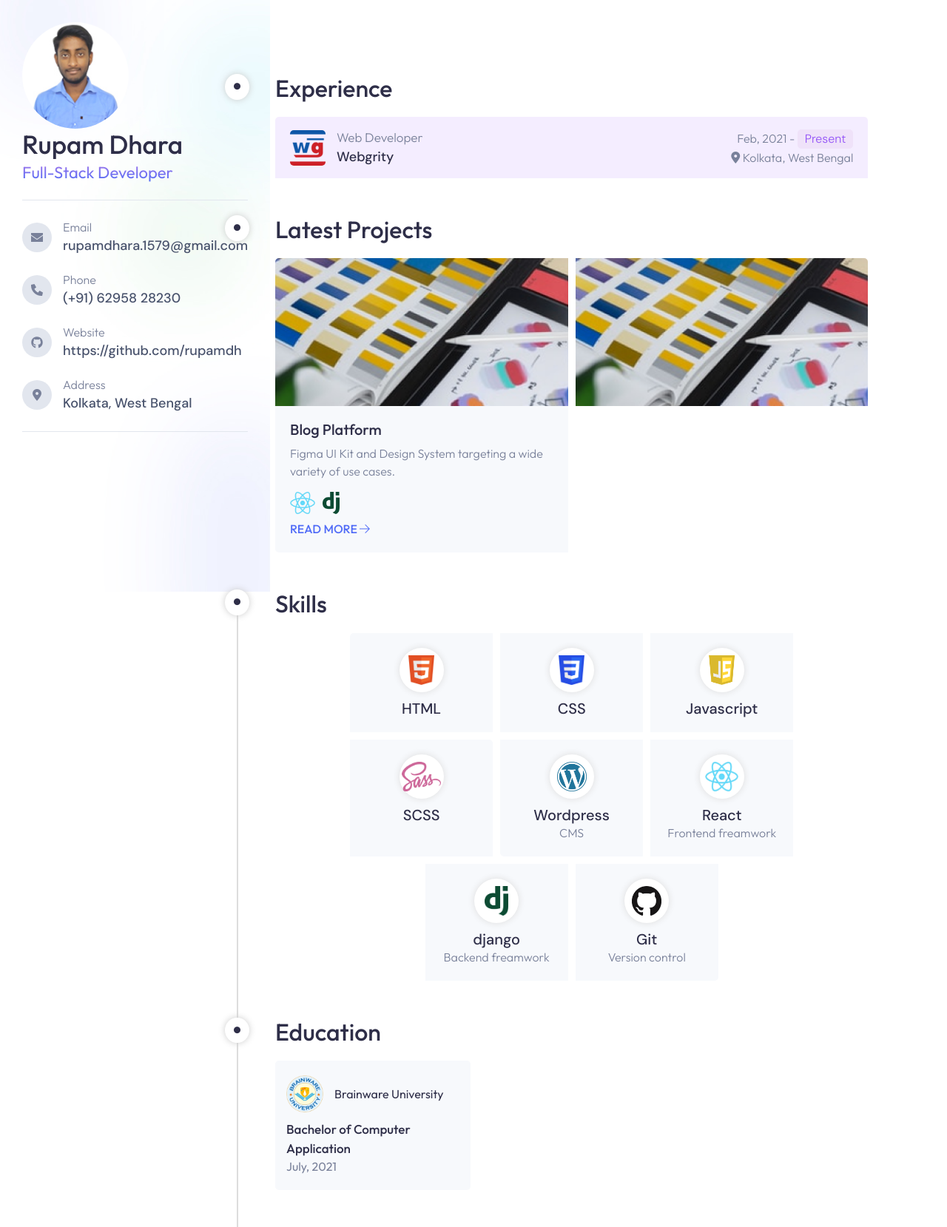
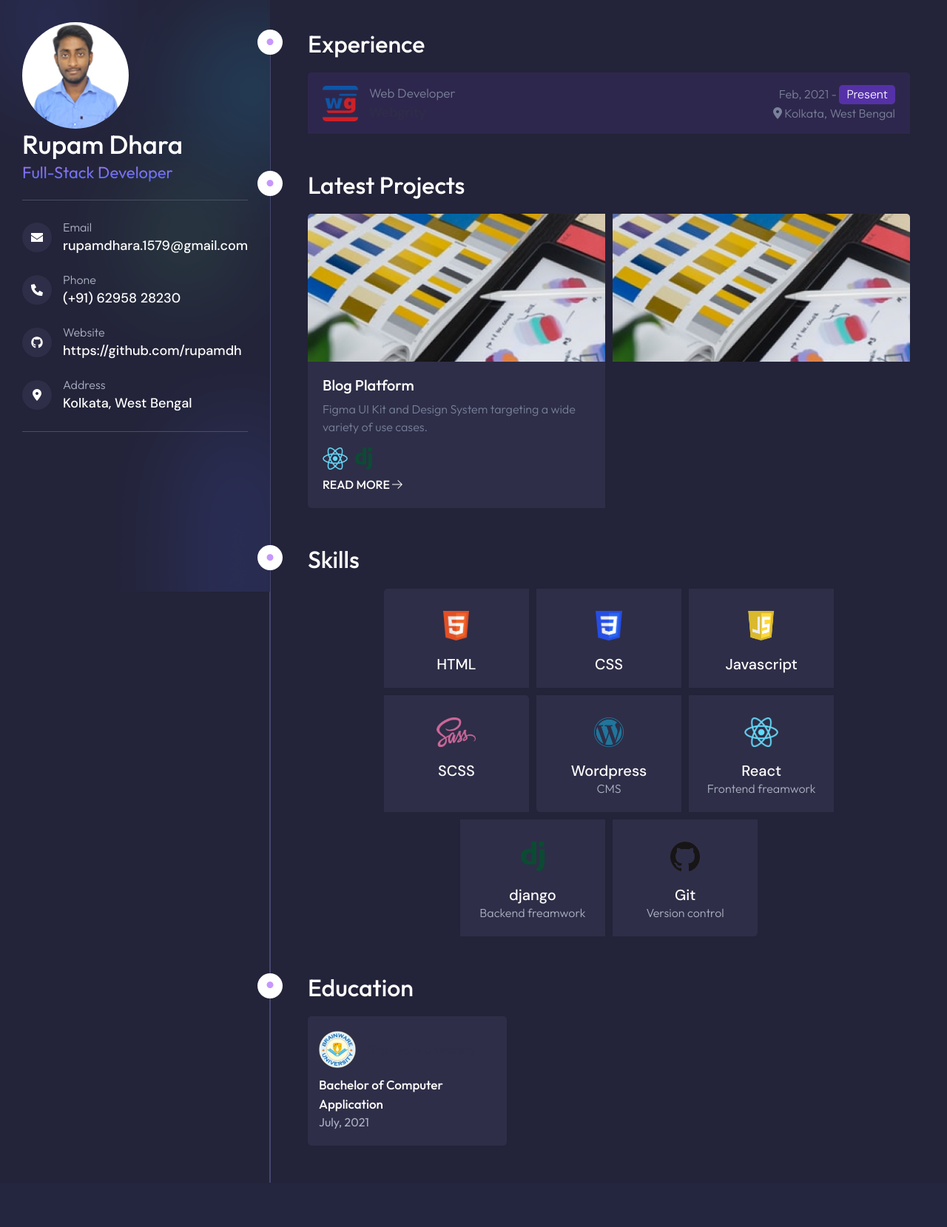
Before and after one commit to rupamdh/my-portfolio, a Django app: page / in a window 1280 px wide. Shown: the whole page at 74% size. After the commit the page ends 1599 px from the top, so only its background shows below. Run offline with Django 4.2, Linux system fonts and the light colour scheme; some libraries are stand-ins or nearby versions.

Commit message:
Dark Mode Added

```diff
--- a/static/css/style.css
+++ b/static/css/style.css
@@ -153,6 +153,7 @@ img {
   padding: 30px;
   min-height: 100%;
   position: fixed;
+  min-width: 365px;
 }
 
 .profile-img {
@@ -210,7 +211,9 @@ img {
 }
 
 .home-content {
-  padding-top: 100px;
+  padding-top: 40px;
+  margin-left: 364px;
+  padding-right: 50px;
 }
 
 .sec {
@@ -413,4 +416,106 @@ img {
   margin-top: 10px;
   margin-bottom: 0;
   font-size: 17px;
+}
+
+.dark {
+  background-color: #232339;
+}
+.dark .sidebar {
+  background-image: url(../images/sidebar-dark.png);
+}
+.dark .name {
+  color: #fff;
+}
+.dark .side-info .item .icon {
+  background-color: #2E2E48;
+}
+.dark .side-info .item .icon i {
+  color: #fff;
+}
+.dark .side-info .item .text span {
+  color: #ACB1C3;
+}
+.dark .side-info .item .text a {
+  color: #fff;
+  font-family: "DM Sans", sans-serif;
+  font-size: 18px;
+}
+.dark .side-info .item .text a:hover {
+  color: #8f8fe6;
+}
+.dark .divider {
+  background-color: #475062;
+}
+.dark .sec {
+  border-color: #46466F !important;
+}
+.dark .sec h2 {
+  color: #fff;
+}
+.dark .sec h2::before {
+  color: #C696FC;
+  box-shadow: none;
+  width: 34px;
+  height: 34px;
+  display: flex;
+  align-items: center;
+  justify-content: center;
+}
+.dark .experience .item {
+  background-color: #F7F9FC;
+}
+.dark .experience .item:first-child {
+  border-radius: 5px 5px 0 0;
+  background-color: rgba(146, 81, 247, 0.1);
+}
+.dark .experience .item .left span {
+  color: #79819A;
+}
+.dark .experience .item .left p {
+  color: #2E2E48;
+}
+.dark .experience .item .right .present {
+  background-color: #5531A7;
+  color: #fff;
+}
+.dark .experience .item .right .loc {
+  color: #79819A;
+}
+.dark .tools .item {
+  background-color: #2E2E48;
+}
+.dark .tools .item .icn {
+  background-color: transparent;
+  box-shadow: none;
+}
+.dark .tools .item h5 {
+  color: #fff;
+}
+.dark .tools .item p {
+  color: #ACB1C3;
+}
+.dark .projects .item .cont {
+  background-color: #2E2E48;
+}
+.dark .projects .item .cont h5 {
+  color: #fff;
+}
+.dark .projects .item .cont a {
+  color: #fff;
+}
+.dark .projects .item .cont a:hover {
+  color: #7b7bc2;
+}
+.dark .education .item {
+  background-color: #2e2e48;
+}
+.dark .education .item .title span {
+  color: #2E2E48;
+}
+.dark .education .item p {
+  color: #fff;
+}
+.dark .education .item span {
+  color: #ACB1C3;
 }/*# sourceMappingURL=style.css.map */
--- a/static/css/style.scss
+++ b/static/css/style.scss
@@ -158,6 +158,7 @@ img{
     padding: 30px;
     min-height: 100%;
     position: fixed;
+    min-width: 365px;
 }
 .profile-img{
     width: 144px;
@@ -209,7 +210,9 @@ img{
     }
 }
 .home-content{
-    padding-top: 100px;
+    padding-top: 40px;
+    margin-left: 364px;
+    padding-right: 50px;
 }
 .sec{
     padding-left: 50px;
@@ -289,6 +292,7 @@ img{
         }
     }
 }
+
 .projects{
     display: flex;
     gap: 10px;
@@ -331,6 +335,7 @@ img{
         }
     }
 }
+
 .imgs{
     display: flex;
     align-items: center;
@@ -416,3 +421,126 @@ img{
         }
     }
 }
+
+.dark {
+    background-color: #232339;
+    .sidebar{
+        background-image: url(../images/sidebar-dark.png);
+    }
+    .name{
+        color: $white;
+    }
+    .side-info{
+        .item{
+            .icon{
+                background-color: #2E2E48;
+                i{
+                    color: $white;
+                }
+            }
+            .text{
+                span{
+                    color: #ACB1C3;
+                }
+                a{
+                    color: $white;
+                    font-family: $dm;
+                    font-size: 18px;
+                    &:hover{
+                        color: #8f8fe6;
+                    }
+                }
+            }
+        }
+    }
+    .divider{
+        background-color: #475062;
+    }
+    .sec{
+        border-color: #46466F !important;
+        h2{
+            color: $white;
+            &::before{
+                color: #C696FC;
+                box-shadow: none;
+                width: 34px;
+                height: 34px;
+                @include center();
+            }
+        }
+    }
+
+    .experience{
+        .item{
+            background-color: #F7F9FC;
+            &:first-child{
+                border-radius: 5px 5px 0 0;
+                background-color: rgba($color: #9251F7, $alpha: 0.1);
+            }
+            .left{
+                span{
+                    color: #79819A;
+                }
+                p{
+                    color: #2E2E48;
+                }
+            }
+            .right{
+                .present{
+                    background-color: #5531A7;
+                    color: $white;
+                }
+                .loc{
+                    color: #79819A;
+                }
+            }
+        }
+    }
+    .tools{
+        .item{
+            background-color: #2E2E48;
+            .icn{
+                background-color: transparent;
+                box-shadow: none;
+            }
+            h5{
+                color: $white;
+            }
+            p{
+                color: #ACB1C3;
+            }
+        }
+    }
+    .projects{
+        .item{
+            .cont{
+                background-color: #2E2E48;
+                h5{
+                    color: $white;
+                }
+                a{
+                    color: $white;
+                    &:hover{
+                        color: #7b7bc2;
+                    }
+                }
+            }
+        }
+    }
+    .education{
+        .item{
+            background-color: #2e2e48;
+            .title{
+                span{
+                    color: #2E2E48;
+                }
+            }
+            p{
+                color: $white;
+            }
+            span{
+                color: #ACB1C3;
+            }
+        }
+    }
+}
--- a/templates/base.html
+++ b/templates/base.html
@@ -15,10 +15,10 @@
     <link href="https://fonts.googleapis.com/css2?family=Outfit:wght@100;200;300;400;500;600;700;800;900&display=swap" rel="stylesheet">
 </head>
 
-<body>
+<body class="dark">
 	<div class="container-fluid px-0">
         <div class="row gx-0">
-            <div class="col-md-3">
+            <div class="col-auto">
                 <div class="sidebar">
                     <img class="profile-img" src="/static/images/rupam.jpg" alt="">
                     <h1 class="fw-medium mb-1 name">Rupam Dhara</h1>
@@ -65,7 +65,7 @@
                     <div class="divider my-4"></div>
                 </div>
             </div>
-            <div class="col-md-8">
+            <div class="col-auto">
                 {% block 'content' %}{% endblock 'content' %}
             </div>
         </div>
--- a/templates/index.html
+++ b/templates/index.html
@@ -1,5 +1,5 @@
 {% extends 'base.html' %}
-{% block 'title' %}Home | Rupam Dhara{% endblock 'title' %}
+{% block 'title' %}Rupam Dhara | Full Stack Developer{% endblock 'title' %}
 {% block 'content' %}
     <div class="home-content">
         <div class="sec">
@@ -100,4 +100,7 @@
             </div>
         </div>
     </div>
+
+
+
 {% endblock 'content' %}
```
Also changed, not shown: static/images/sidebar-dark.png (added), 1 other file.
